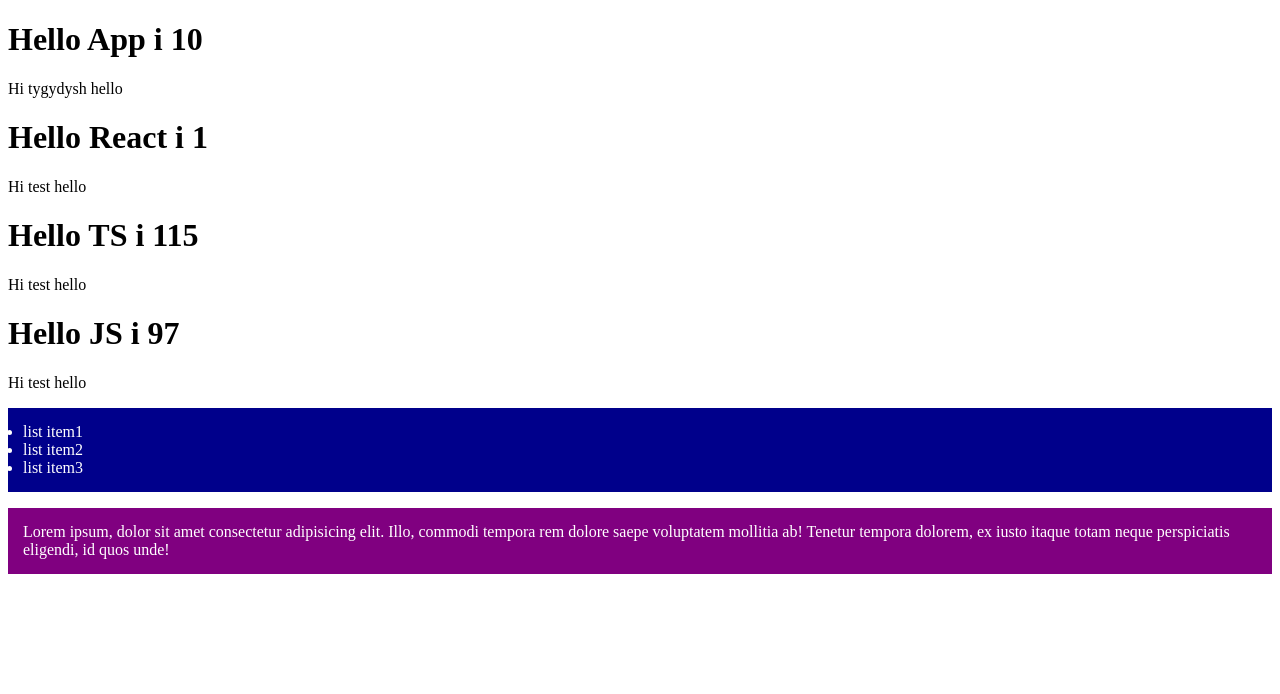
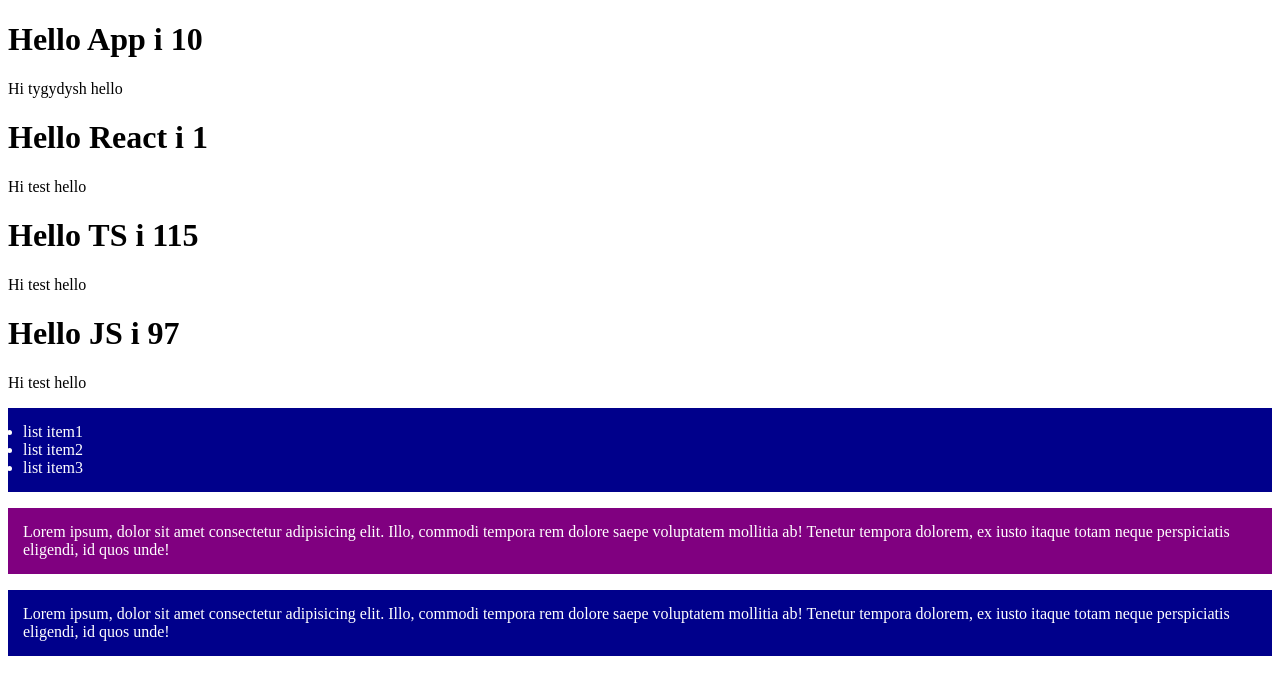
Before and after one commit to asteriab/react-shop-project, a React (Create React App) app: page / in a window 1280 px wide. Shown: the top 694 px of the page. Built offline with nearby package versions, Linux system fonts and the light colour scheme.

Commit message:
dynamic style classes

```diff
--- a/src/List.css
+++ b/src/List.css
@@ -1,5 +1,12 @@
 .content {
+    background-color: darkblue;
+}
+
+.test {
+    background-color: tomato;
+}
+
+.descr {
     color: white;
-    background-color: darkblue;
     padding: 15px;
 }
--- a/src/List.tsx
+++ b/src/List.tsx
@@ -5,7 +5,7 @@ export const List = (props: Props) => {
   let data = true;
   return (
     <>
-      <ul className="content">
+      <ul className="content descr">
         <li>list item1</li>
         <li>list item2</li>
         <li>list item3</li>
@@ -22,6 +22,13 @@ export const List = (props: Props) => {
         dolorem, ex iusto itaque totam neque perspiciatis eligendi, id quos
         unde!
       </p>
+
+      <p className={` descr ${data ? "content" : "test"}`}>
+        Lorem ipsum, dolor sit amet consectetur adipisicing elit. Illo, commodi
+        tempora rem dolore saepe voluptatem mollitia ab! Tenetur tempora
+        dolorem, ex iusto itaque totam neque perspiciatis eligendi, id quos
+        unde!
+      </p>
     </>
   );
 };
```
